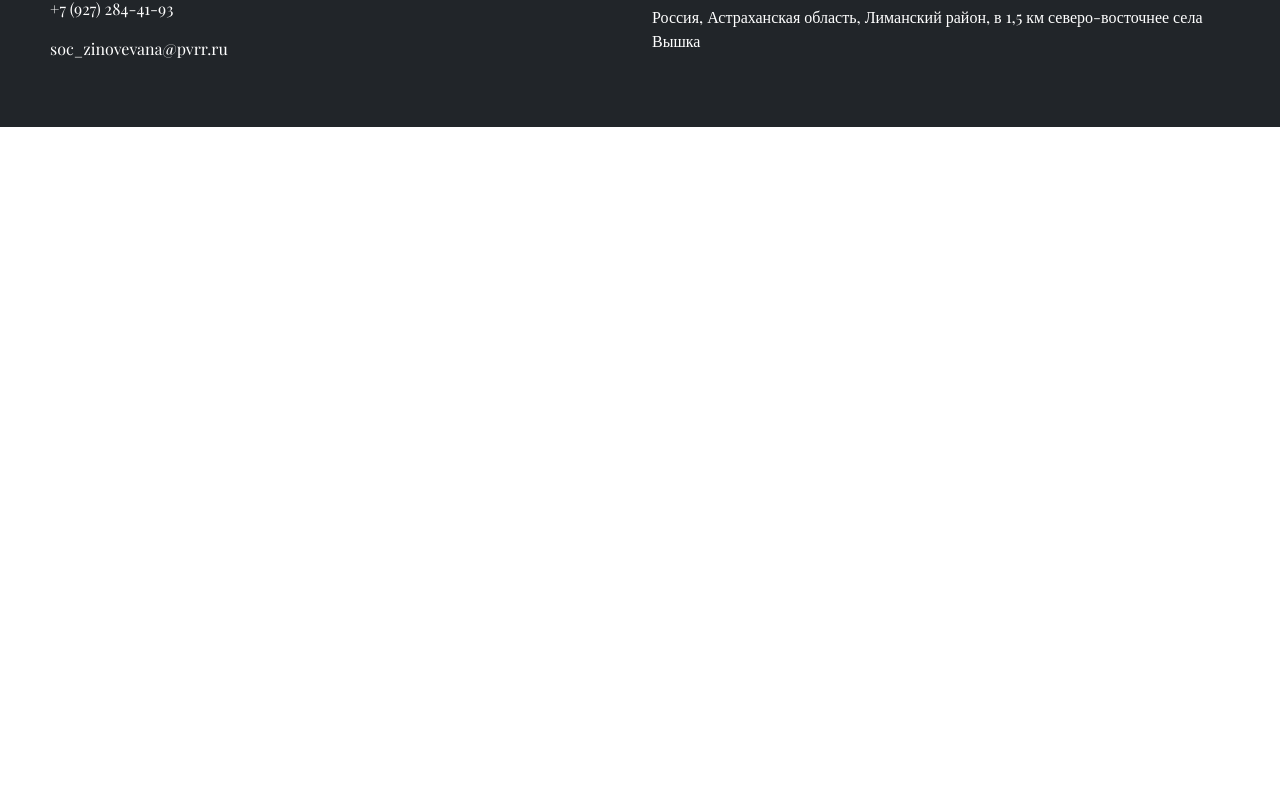
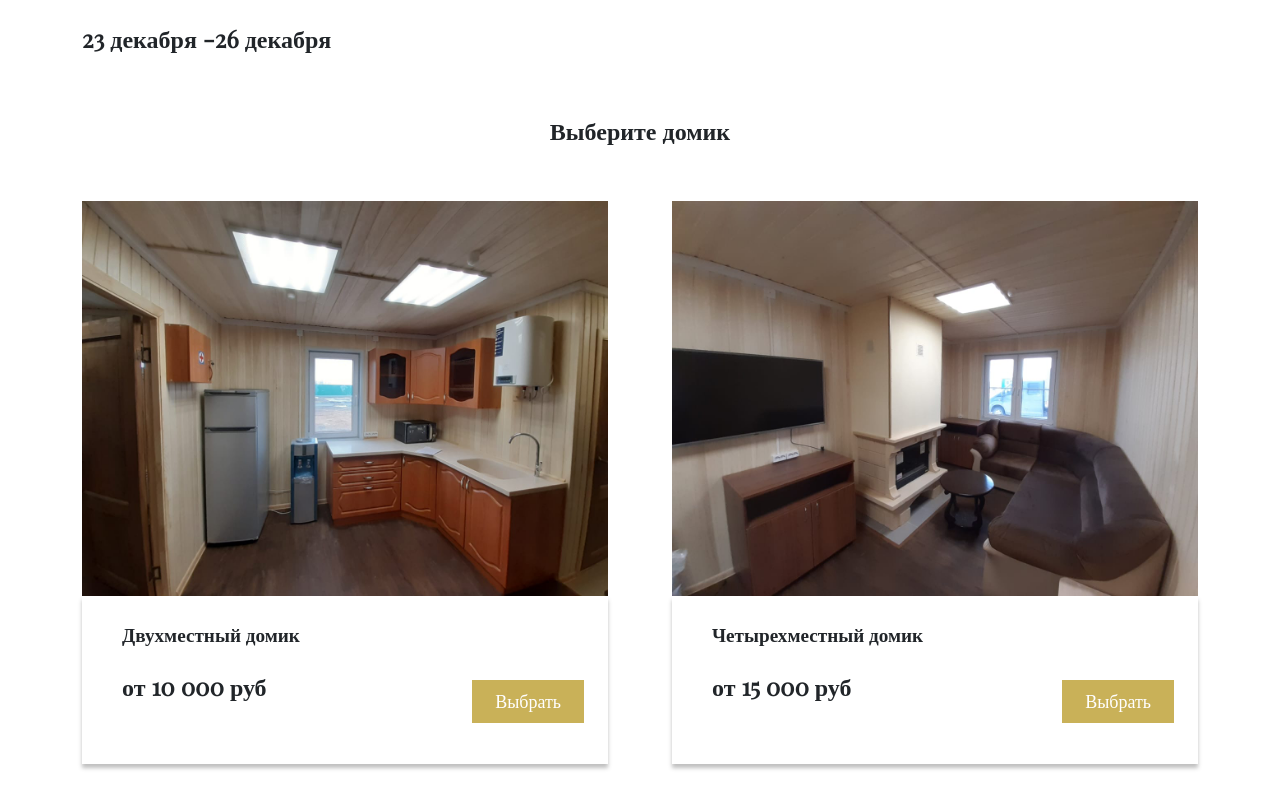
Before and after one commit to kidmustrun/volga-iron-hack2021, a Vue app: page /booking in a window 1280 px wide. Shown: the part 649-1440 px from the top of the page. Before the commit the page ends 800 px from the top, so only its background shows below. Built offline with nearby package versions, Linux system fonts and the light colour scheme.

Commit message:
done booking page

```diff
--- a/src/pages/Booking.vue
+++ b/src/pages/Booking.vue
@@ -15,21 +15,56 @@
       </form>
       <button class="btn_border mt-5">Найти</button>
     </div>
+    <h4 class="date">23 декабря -26 декабря</h4>
+    <div class="select_houses">
+      <h5 class="text-center">Выберите домик</h5>
+      <div class="row">
+               <div class="col-sm">
+                  <img src="@/assets/room2.jpeg" />
+                  <div class="info">
+                    <p class="title">Двухместный домик</p>
+                    <div class="price">
+                      <p class="price_box">от 10 000 руб</p>
+                      <router-link class="btn_border align-right mt-3" to="/booking">
+                        Выбрать
+                      </router-link>
+                    </div>
+                  </div>
+               </div>
+              <div class="col-sm">
+                 <img src="@/assets/room1.jpeg" />
+                 <div class="info">
+                    <p class="title">Четырехместный домик</p>
+                    <div class="price">
+                      <p class="price_box">от 15 000 руб</p>
+                      <router-link class="btn_border align-right mt-3" to="/booking">
+                        Выбрать
+                      </router-link>
+                    </div>
+                  </div>
+              </div>
+          </div>
+    </div>
   </div>
 </template>
 
 <script>
 export default {
   name: "Booking",
+
 };
 </script>
 
 <style>
 .container-form {
   background-color: #fbfbfb;
+  box-shadow: 0px 4px 6px 0px rgba(0, 0, 0, 0.1);
 }
 input{
     width: 70%;
+    border: 1px solid rgba(162, 171, 177, 0.7);
+    height: 6vh;
+    padding: 2%;
 }
 .btn_border {
   padding: 12px 10%;
@@ -43,4 +78,80 @@ input{
   background: #b89e40;
   transition: ease 0.5s;
 }
+.date{
+  margin-top: 13vh;
+  font-weight: bold;
+  font-size: 24px;
+}
+h5{
+  margin-top: 8vh;
+  font-weight: bold;
+  font-size: 24px;
+}
+.row{
+   margin-top: 7vh;
+    display: flex;
+    align-items: center;
+    row-gap: 3vh;
+    column-gap: 5vh;
+}
+.row img {
+  margin:auto auto;
+  max-width: 100%;
+  height: auto;
+  max-height: 70%;
+  display: block;
+}
+.info{
+  padding-right: 3vh;
+  padding-left: 5vh;
+  padding-top: 3vh;
+  height: 21vh;
+  box-shadow: 0px 4px 4px 0px rgba(0, 0, 0, 0.25);
+
+}
+.title{
+  font-weight: bold;
+  font-size: 1.2rem;
+}
+.price{
+  display: flex;
+  justify-content: space-between;
+  align-items: center;
+}
+.btn_border {
+  margin-top: 0;
+  padding: 8px 23px;
+  border: none;
+  color: white;
+  background: #C9B158;
+  font-size: 18px;
+  text-decoration: none;
+  transition: ease 0.5s;
+}
+.btn_border:hover {
+  border: none;
+  color: #fff;
+  background: #322d3a;
+  transition: ease 0.5s;
+}
+.price_box{
+  font-weight: bold;
+  font-size: 24px;
+}
+@media (max-width: 760px){
+  .price{
+    flex-direction: column;
+    justify-content: center;
+  }
+  .row{
+    flex-direction: column;
+  }
+  .info{
+    height: 26vh;
+  }
+  .title, .date{
+    text-align: center;
+  }
+}
 </style>
```
